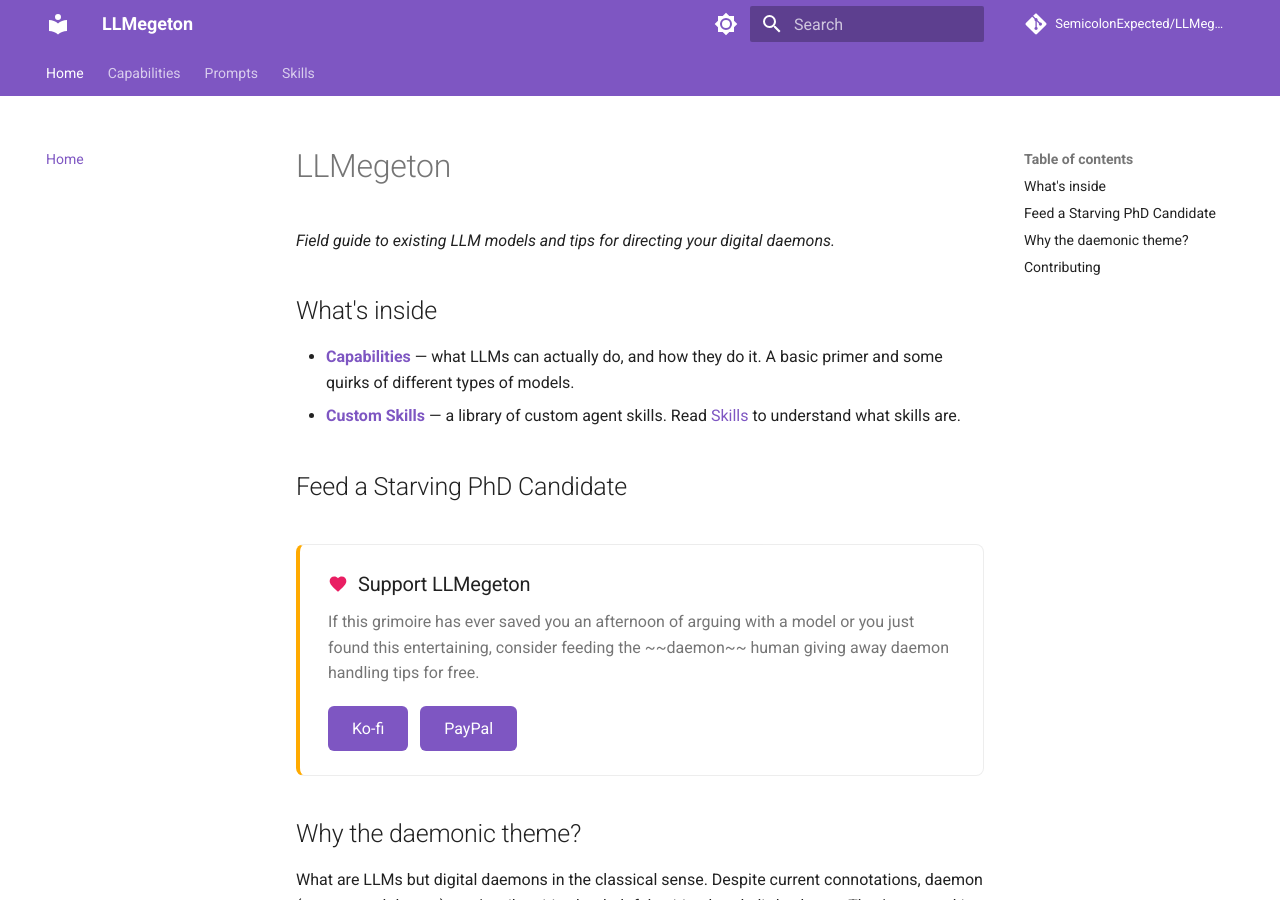
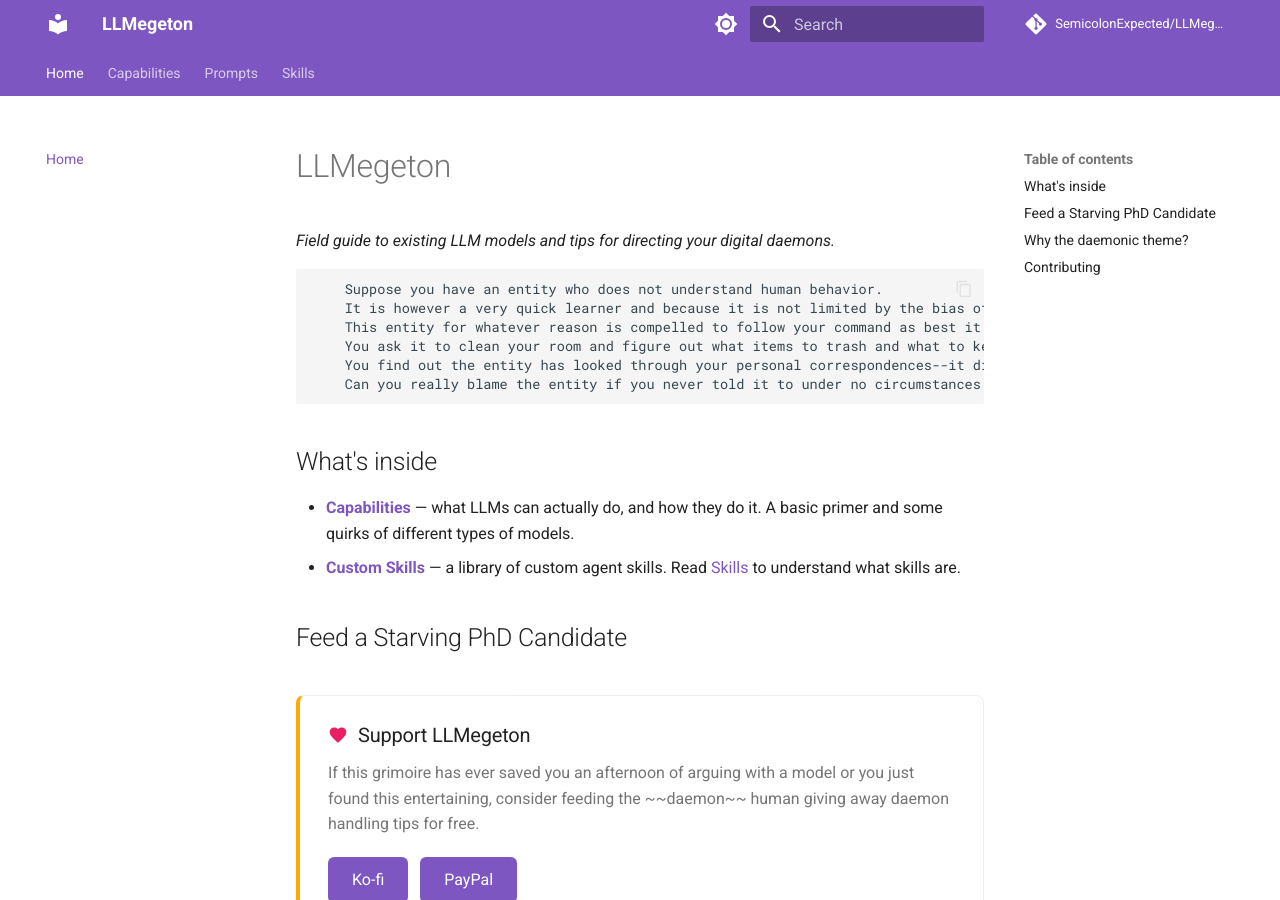
Before and after one commit to SemicolonExpected/LLMegeton, an MkDocs documentation site: the page built from docs/index.md, in a window 1280 px wide and 900 px high. Built offline with MkDocs 1.6.1 and Material for MkDocs 9.7.7, drawn with Linux system fonts in a browser that asks for light colours; comment, search, counter and statistics services are not loaded.

Commit message:
Update index.md

````diff
--- a/docs/index.md
+++ b/docs/index.md
@@ -1,6 +1,15 @@
 # LLMegeton
 
 *Field guide to existing LLM models and tips for directing your digital daemons.*
+
+```
+    Suppose you have an entity who does not understand human behavior.
+    It is however a very quick learner and because it is not limited by the bias of human intuition, is very good at thinking outside the box.
+    This entity for whatever reason is compelled to follow your command as best it can.
+    You ask it to clean your room and figure out what items to trash and what to keep.
+    You find out the entity has looked through your personal correspondences--it didn't toss them, but you know they definitely read them because they bring it up casually.
+    Can you really blame the entity if you never told it to under no circumstances read those specific documents?
+```
 
 ## What's inside
 
@@ -63,6 +72,7 @@ The issue is, though it can pick up and accomplish any task possible, it has no
 The daemon is truly an outside the box thinker, but is tunnel visioned on the task you give it.
 In this way, you have to be properly communicate what you want and tell it what's off limits.
 
+
 **Prompting thus, requires good communication skills AND being able to consider whether a goal could lead to unwanted behavior.**
 
 !!! tip "Fun Fact"
````
